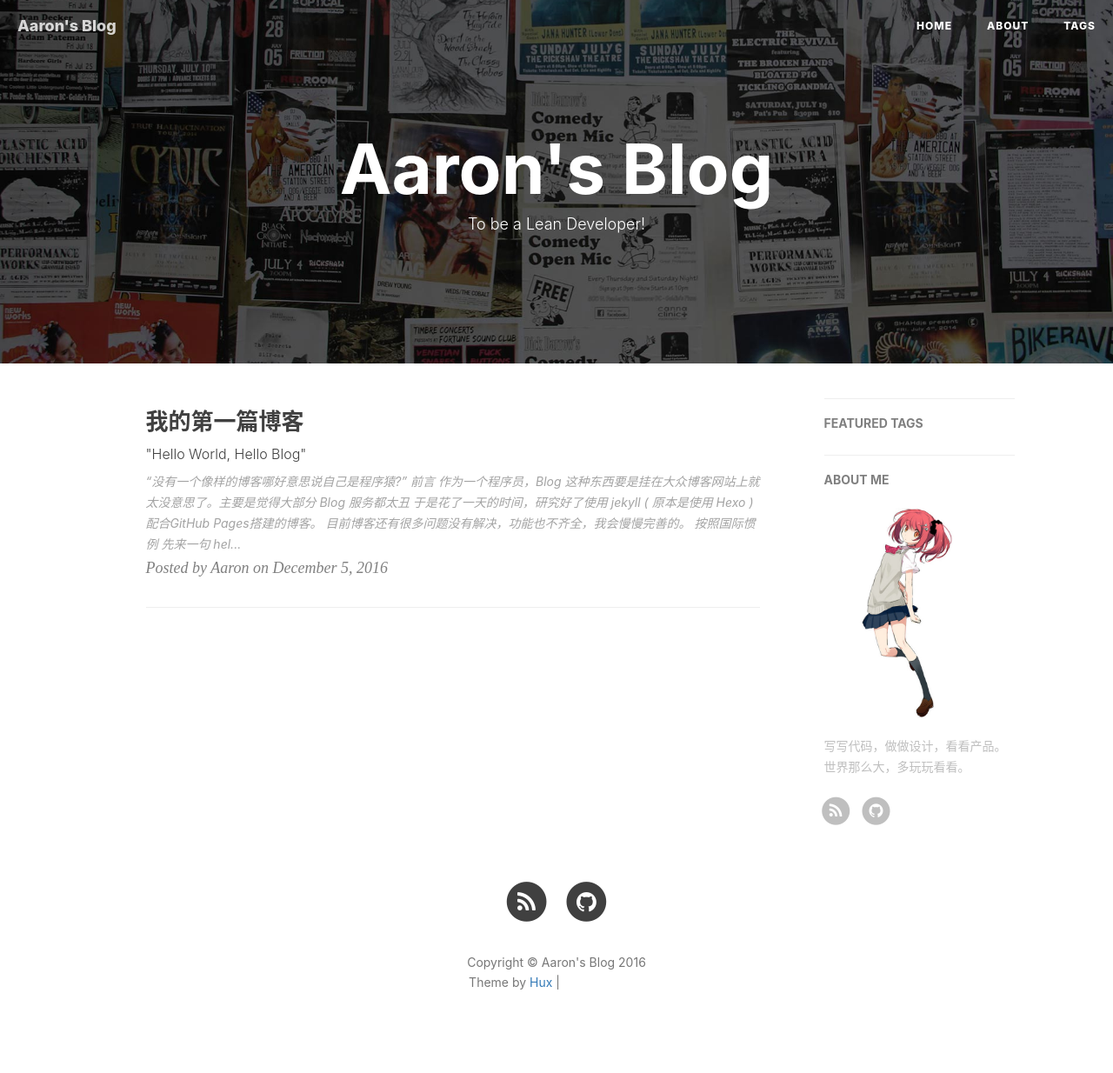
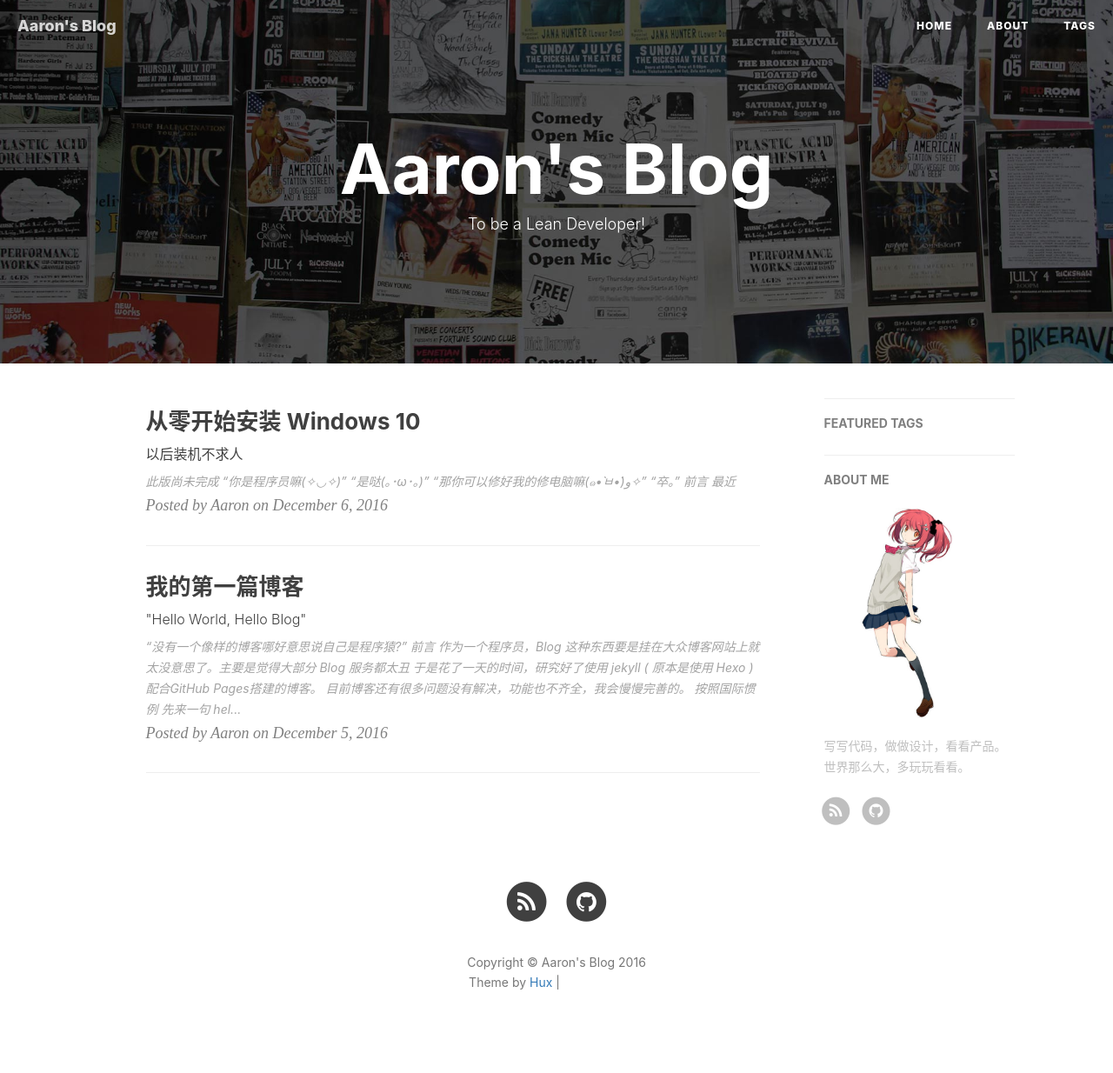
Before and after one commit to AaronSS/AaronSS.github.io, a Jekyll site: the page built from index.html, in a window 1280 px wide. Shown: the whole page at 87% size. Built offline with Jekyll 4.4.1, drawn with Linux system fonts in a browser that asks for light colours; nearby versions of some CDN libraries; the list of posts is cut into pages by our own code; comment, search, counter and statistics services are not loaded; grey boxes are pictures that could not be loaded.

Commit message:
add windows setup

```diff
--- /dev/null
+++ b/_posts/2016-12-6-windows-setup.md
@@ -0,0 +1,26 @@
+---
+layout:     post
+title:      "从零开始安装 Windows 10"
+subtitle:   "以后装机不求人"
+date:       2016-12-06 12:00:00
+author:     "Aaron"
+header-img: "img/hero.gif"
+tags:
+    - windows
+    - 系统安装
+    - 小白向
+---
+
+# 此版尚未完成
+
+> "你是程序员嘛(✧◡✧)"
+
+> "是哒(｡･ω･｡)"
+
+> "那你可以修好我的修电脑嘛(๑•̀ㅂ•́)و✧"
+
+> "卒。"
+
+# 前言
+
+最近
```
Also changed, not shown: _config.yml (+4 -4 lines), img/hero.jpg (added), 10 other files.
